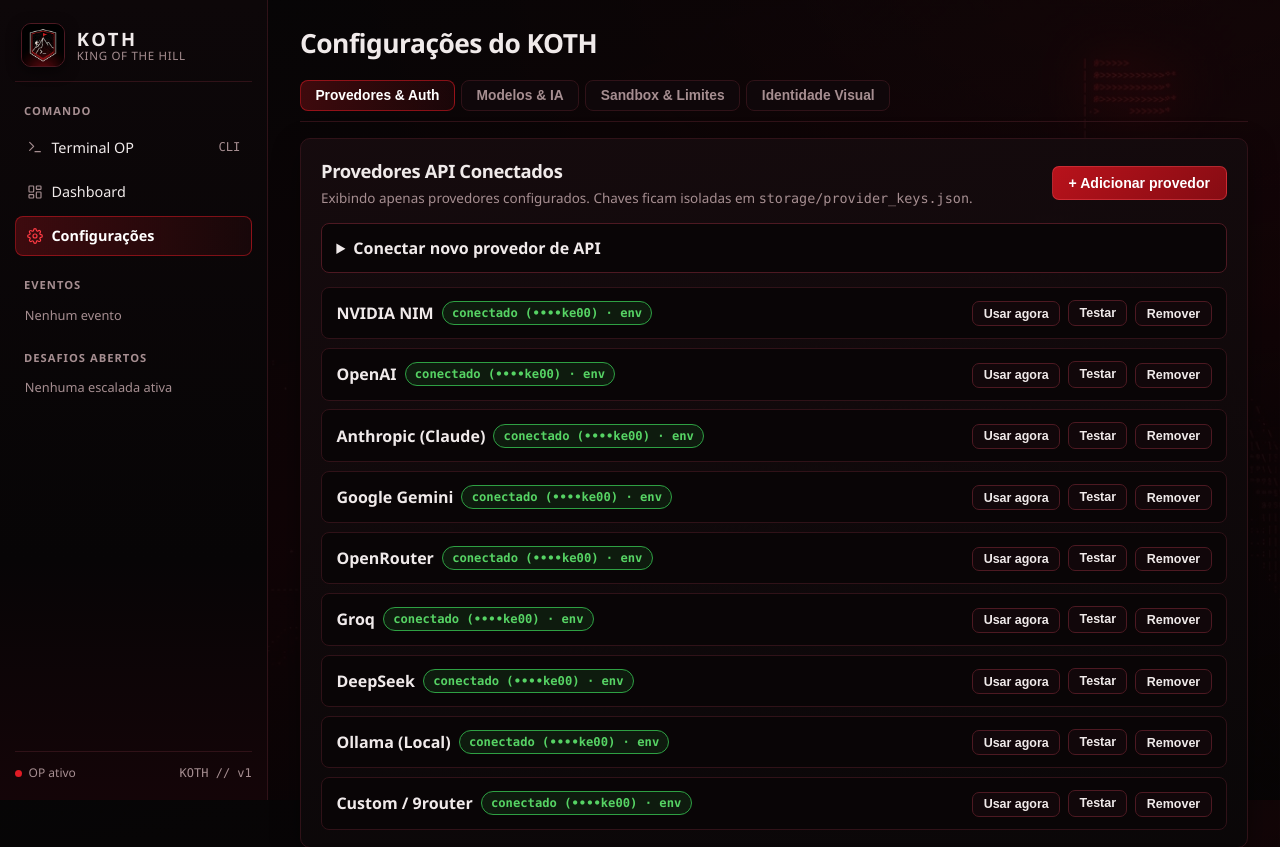
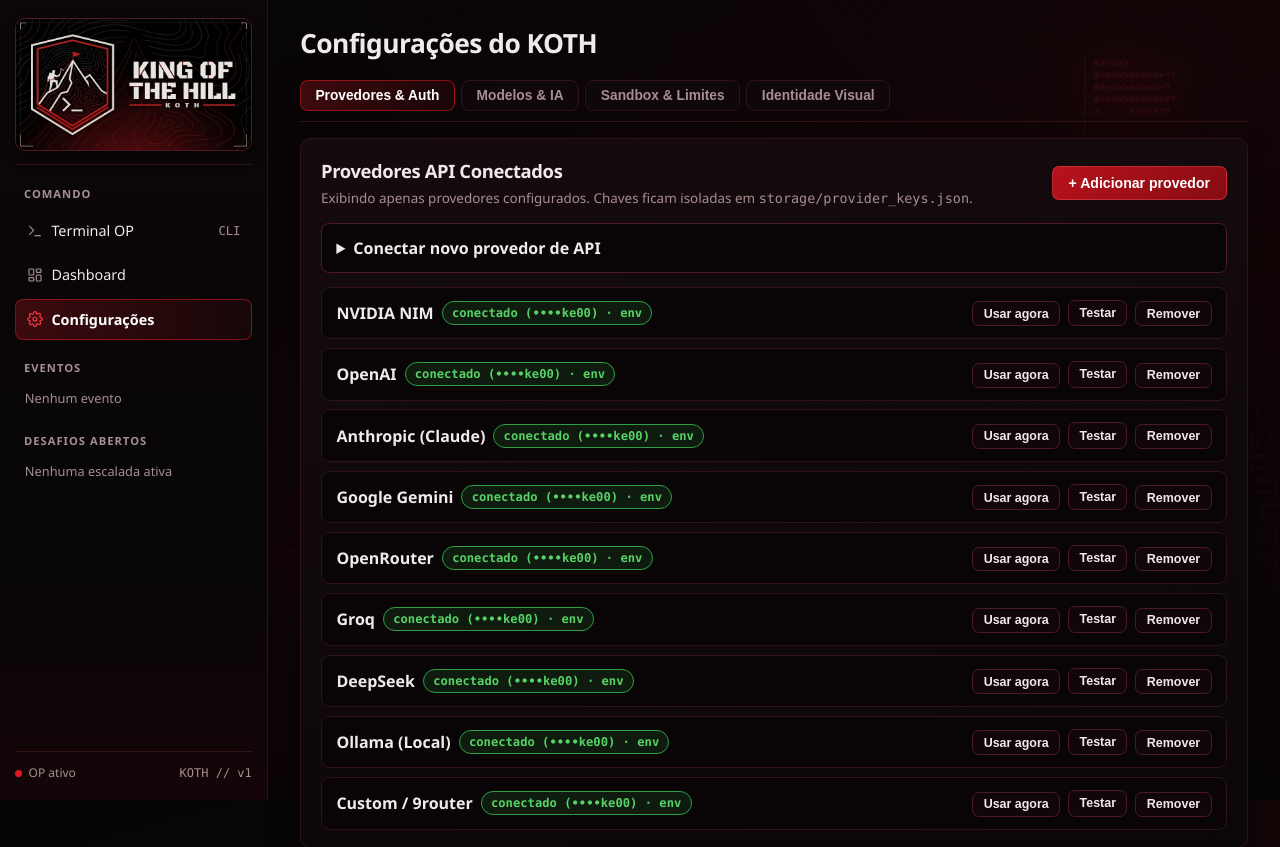
Before and after one commit to TEDDyx86/KOTH, a FastAPI app: page /settings in a window 1280 px wide. Shown: the top 847 px of the page. Run offline with FastAPI, Linux system fonts and the light colour scheme; data comes from the database, SQL or seed files in the repository; data that the repository does not hold is empty; parts of the project's set-up code (start-up, migrations or seed data) failed here and were passed over.

Commit message:
feat: use expanded KOTH brand lockup banner in sidebar and README

```diff
--- a/app/static/theme.css
+++ b/app/static/theme.css
@@ -85,40 +85,20 @@ a:hover { color: var(--accent-bright); }
 }
 
 .koth-brand {
-  display: flex;
-  align-items: center;
-  gap: 0.75rem;
-  padding: 0.35rem 0.35rem 0.85rem;
+  display: block;
+  padding: 0 0 0.85rem;
   border-bottom: 1px solid var(--panel-edge);
-  color: var(--text);
 }
 
-.koth-brand img {
-  width: 44px;
-  height: 44px;
+.koth-brand-banner {
+  width: 100%;
+  height: auto;
+  aspect-ratio: 16 / 9;
+  object-fit: cover;
   border-radius: 10px;
-  object-fit: cover;
   border: 1px solid var(--panel-edge-strong);
+  display: block;
   box-shadow: 0 4px 14px rgba(0, 0, 0, 0.55);
-}
-
-.koth-brand-title {
-  display: flex;
-  flex-direction: column;
-  line-height: 1.15;
-}
-
-.koth-brand-title strong {
-  font-size: 1.15rem;
-  letter-spacing: 0.14em;
-  color: var(--text);
-}
-
-.koth-brand-title span {
-  font-size: 0.72rem;
-  color: var(--muted);
-  letter-spacing: 0.06em;
-  text-transform: uppercase;
 }
 
 .koth-nav-group {
--- a/app/web/templates/base.html
+++ b/app/web/templates/base.html
@@ -10,21 +10,16 @@
 </head>
 <body>
   <div class="koth-mobile-bar">
-    <a href="/" style="display:flex; align-items:center; gap:0.5rem; color:var(--text); font-weight:700; letter-spacing:0.1em;">
-      <img src="/static/brand/koth_crest_3.jpg" alt="KOTH" style="width:28px; height:28px; border-radius:6px; object-fit:cover;">
-      KOTH
+    <a href="/" style="display:flex; align-items:center;">
+      <img src="/static/brand/koth_brand_lockup.jpg" alt="KOTH — King Of The Hill" style="height:34px; width:auto; border-radius:6px; border:1px solid var(--panel-edge-strong); display:block;">
     </a>
     <button class="btn ghost" type="button" onclick="document.getElementById('koth-sidebar').classList.toggle('open')">Menu</button>
   </div>
 
   <div class="koth-shell">
     <aside id="koth-sidebar" class="koth-sidebar">
-      <a href="/" class="koth-brand">
-        <img src="/static/brand/koth_crest_3.jpg" alt="KOTH — King Of The Hill">
-        <div class="koth-brand-title">
-          <strong>KOTH</strong>
-          <span>King Of The Hill</span>
-        </div>
+      <a href="/" class="koth-brand" aria-label="KOTH — King Of The Hill">
+        <img class="koth-brand-banner" src="/static/brand/koth_brand_lockup.jpg" alt="KOTH — King Of The Hill">
       </a>
 
       <nav class="koth-nav-group" aria-label="Principal">
--- a/app/web/templates/settings.html
+++ b/app/web/templates/settings.html
@@ -377,8 +377,12 @@
     <p style="color:var(--muted); font-size:0.85rem;">Ativos visuais ativos no sistema:</p>
     <div class="brand-grid">
       <div class="brand-option">
-        <img src="/static/brand/koth_crest_3.jpg" alt="Logo Oficial — Brasão Topográfico CLI">
-        <strong class="mono">Logo Oficial — Brasão Topográfico &gt;_</strong>
+        <img src="/static/brand/koth_brand_lockup.jpg" alt="Header Oficial — KOTH Lockup">
+        <strong class="mono">Header Oficial — King Of The Hill</strong>
+      </div>
+      <div class="brand-option">
+        <img src="/static/brand/koth_crest_3.jpg" alt="Favicon / Brasão Topográfico">
+        <strong class="mono">Favicon — Brasão Topográfico &gt;_</strong>
       </div>
       <div class="brand-option">
         <img src="/static/brand/koth_ascii_bg.jpg" alt="Fundo do Sistema — Alpinista Cyber ASCII">
```
Also changed, not shown: README.md, app/static/brand/koth_brand_lockup.jpg (added).
